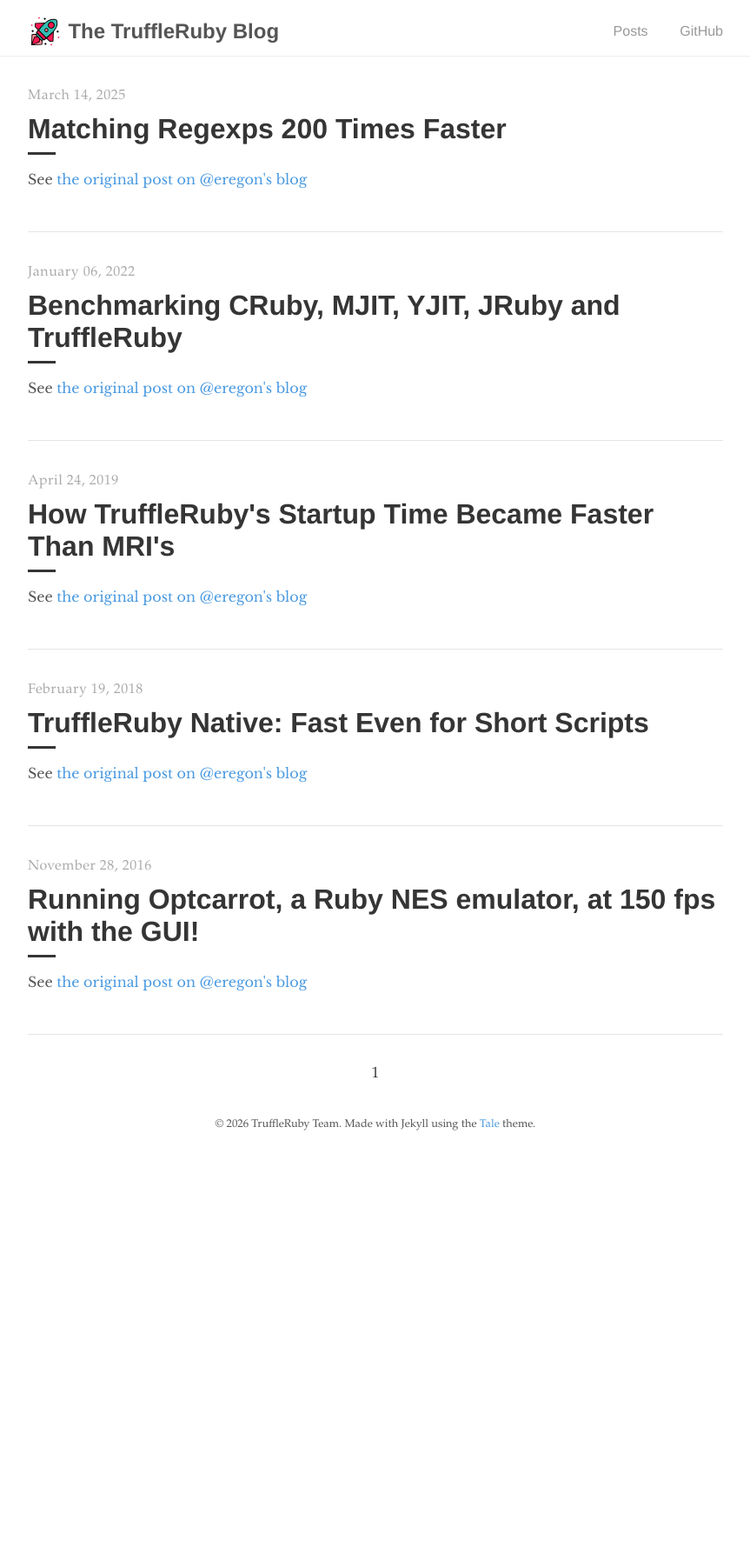
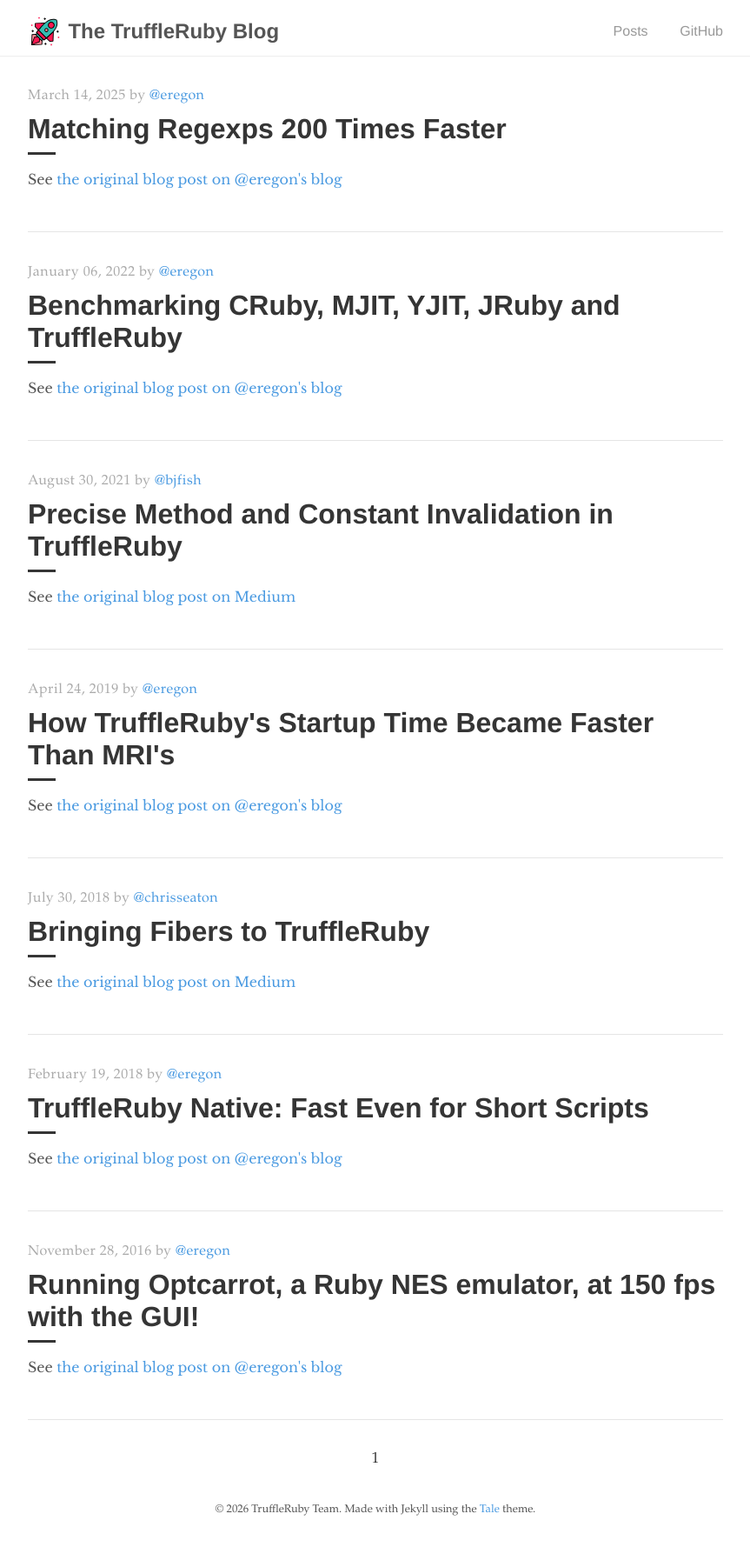
Before and after one commit to truffleruby/truffleruby.github.io, a Jekyll site: the page built from index.html, in a window 1280 px wide. Shown: the whole page at 87% size, without its empty margins (208-1071 px from the left). Built offline with Jekyll 4.4.1, drawn with Linux system fonts in a browser that asks for light colours; the list of posts is cut into pages by our own code; before the commit the page ends 1336 px from its top, so only the background shows below that.

Commit message:
Link blog posts from Medium

```diff
--- a/_includes/catalogue_item.html
+++ b/_includes/catalogue_item.html
@@ -1,11 +1,17 @@
 {% if post.original_post %}
   <div class="catalogue-item">
-    <time datetime="{{ post.date }}" class="catalogue-time">{{ post.date | date: "%B %d, %Y" }}</time>
+    <time datetime="{{ post.date }}" class="catalogue-time">{{ post.date | date: "%B %d, %Y" }} by <a href="https://github.com/{{ post.author | remove_first: '@' }}">{{ post.author }}</a></time>
     <h1 class="catalogue-title">{{ post.title }}</h1>
     <div class="catalogue-line"></div>
 
     <p>
-      See <a href="{{ post.original_post }}">the original post on {{ post.author }}'s blog</a>
+      See <a href="{{ post.original_post }}">the original blog post on
+      {% if post.blog_name %}
+      {{ post.blog_name }}
+      {% else %}
+      {{ post.author }}'s blog
+      {% endif %}
+      </a>
     </p>
   </div>
 {% else %}
```
Also changed, not shown: _posts/2018-07-30-bringing-fibers-to-truffleruby.md (added, +7 -0 lines), _posts/2021-08-30-precise-method-and-constant-invalidation-in-truffleruby.md (added, +7 -0 lines).
